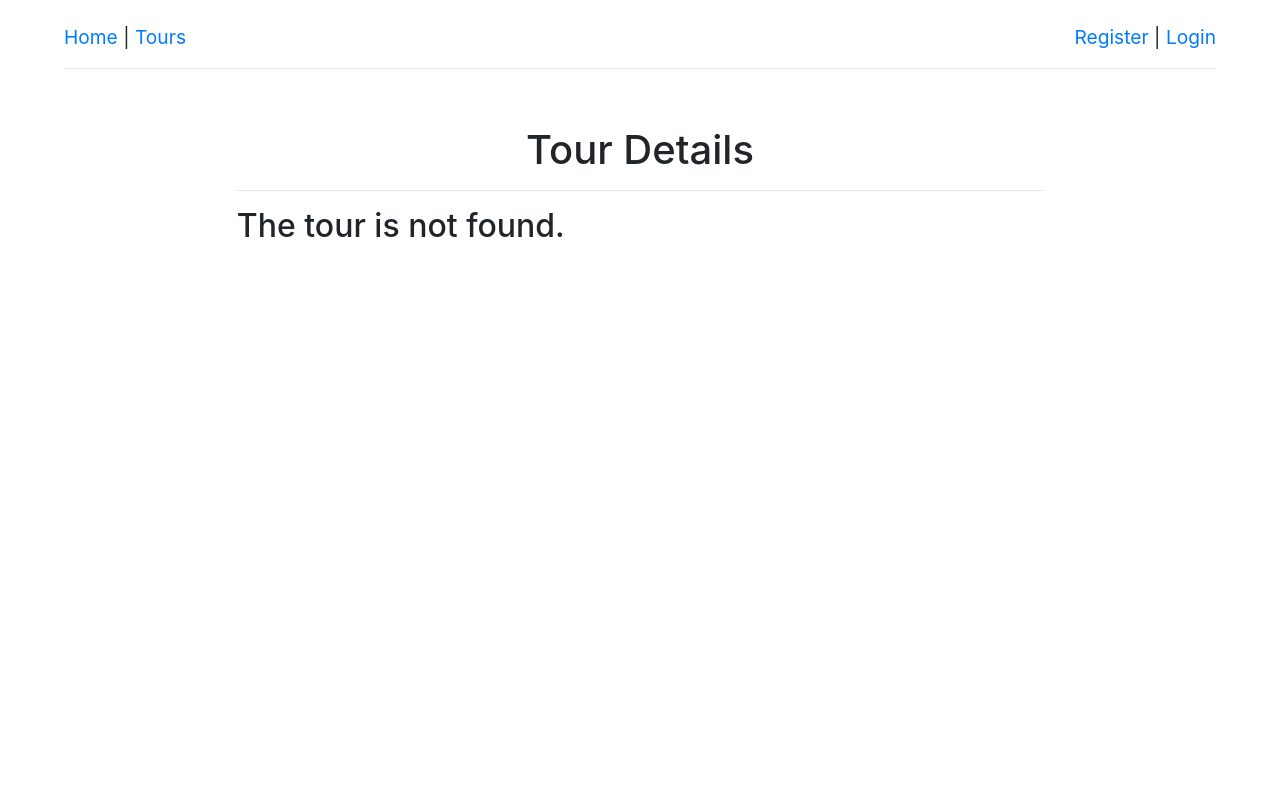
After one commit to eminbahadir98/ibitur, a PHP site: page /view_tour.php in a window 1280 px wide. The commit adds this page. Run offline with PHP 8.4, Linux system fonts and the light colour scheme.

Commit message:
Started implementing tour details page.

```diff
--- a/website/login.php
+++ b/website/login.php
@@ -78,7 +78,7 @@
         <input required maxlength="50" class="form-control input-field" type="text" name="username"/> <br><br>
         <label>Password:</label>
         <input required maxlength="50" class="form-control input-field" type="password" name="password"/> <br><br>
-        <input class="submit-button btn" type="submit" value="Login"/>
+        <input class="right btn" type="submit" value="Login"/>
       </form>
       <br><br>
 
--- /dev/null
+++ b/website/view_tour.php
@@ -0,0 +1,72 @@
+<?php
+  include('util/session.php');
+  include('util/visuals.php');
+?>
+
+<html>
+  <head>
+    <title>IBITUR - Tour Details</title>
+    <link rel="stylesheet" href="style/style.css"/>
+    <link rel="stylesheet" href="lib/bootstrap.min.css"/>
+  </head>
+
+  <body class="content">
+
+    <?php
+      if ($logged_in) {
+        echo get_header($current_fullname);
+      } else {
+        echo get_header(null);
+      }
+
+      $tour_found = true;
+      $tour_is_cancelled = false;
+      $tour_cancel_reason = "";
+      if (isset($_GET['id'])) {
+        $tour_id = $_GET['id'];
+        $tour_preview_query = "SELECT * FROM TourPreview WHERE tour_ID = $tour_id";
+        $tour_preview_result = mysqli_query($db, $tour_preview_query);
+        if ($tour_preview_result && mysqli_num_rows($tour_preview_result) == 1) {
+          $result_row = $tour_preview_result->fetch_assoc();
+          $tour_name = $result_row["name"];
+          $tour_description = $result_row["description"];
+          $tour_image_path = $result_row["image_path"];
+          $tour_price = $result_row["price"];
+          $tour_start_date = $result_row["start_date"];
+          $tour_end_date = $result_row["end_date"];
+        } else {
+          $tour_found = false;
+        }
+      } else {
+        $tour_found = false;
+      }
+
+    ?>
+
+    <div class="inner-content">
+      <h1>Tour Details</h1>
+      <hr>
+      <?php
+        if (!$tour_found) {
+          echo "<h2>The tour is not found.<h2>";
+        } else {
+          $cancel_indicator = $tour_is_cancelled ? "[CANCELLED]" : "";
+          echo "
+            <h2>$tour_name $cancel_indicator</h2>
+            <div>
+              $tour_image_path <br><br>
+              Start: $tour_start_date <br>
+              End: $tour_end_date <br><br>
+              $tour_description <br>
+              <br>
+              $tour_price TL
+            </div>
+            <hr>
+          ";
+        }
+      ?>
+    </div>
+
+  </body>
+
+</html>
```
